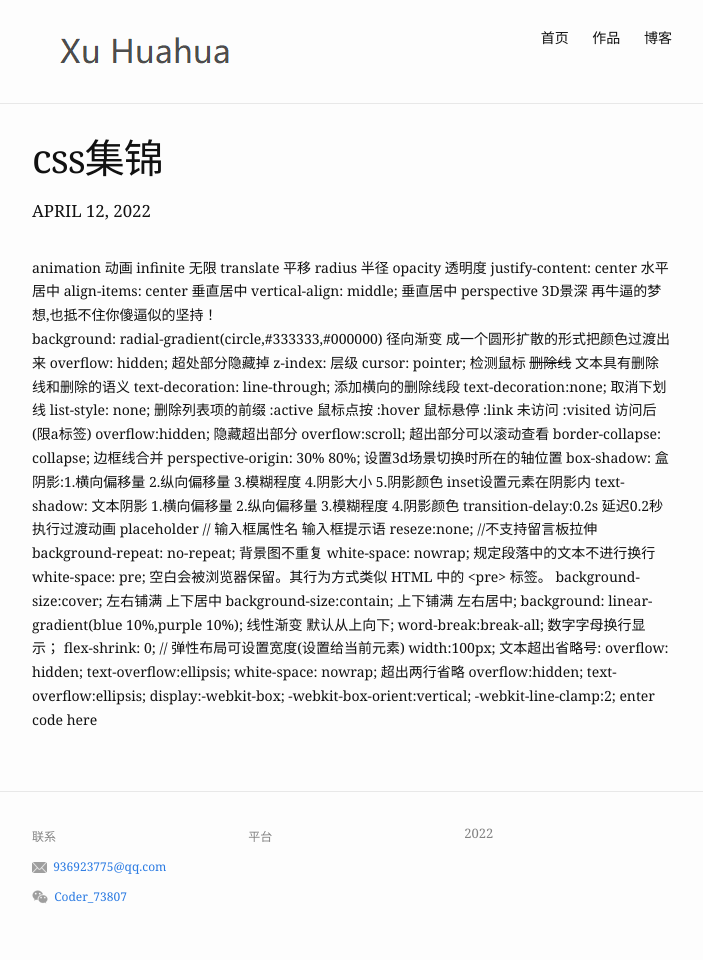
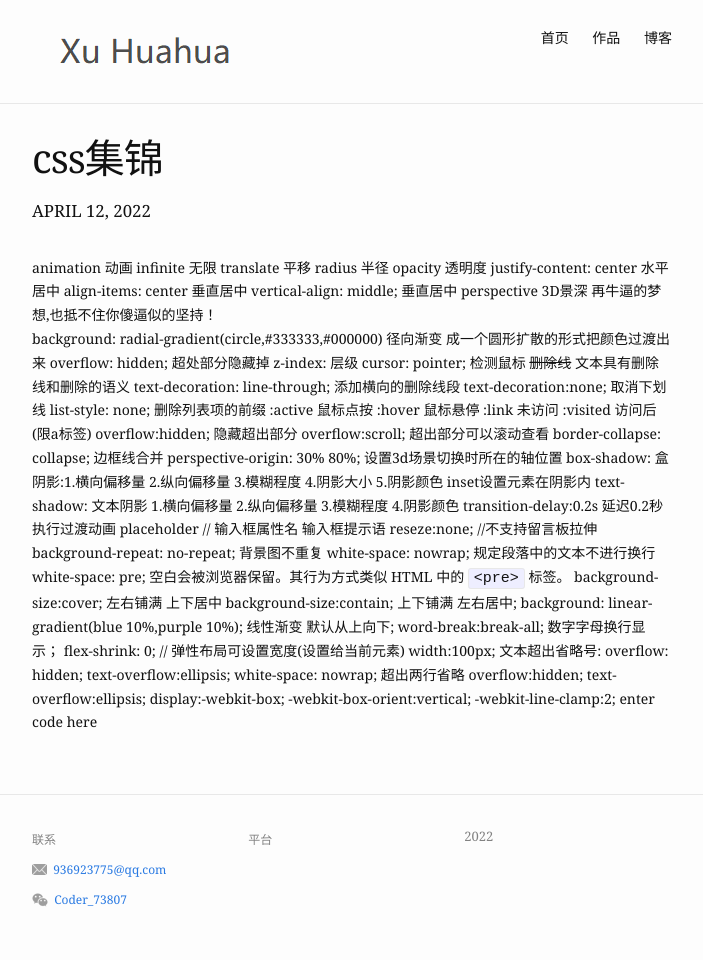
Before and after one commit to ExcellentTim/ExcellentTim.github.io, a Jekyll site: the page built from _posts/2022-04-12-css集锦.md, in a window 1280 px wide. Shown: the whole page, without its empty margins (288-991 px from the left). Built offline with Jekyll 4.4.1, drawn with Linux system fonts in a browser that asks for light colours.

```diff
--- a/_posts/2022-04-12-css集锦.md
+++ b/_posts/2022-04-12-css集锦.md
@@ -36,7 +36,7 @@ date:   2022-04-12 14:00:00
    reseze:none;   //不支持留言板拉伸
    background-repeat: no-repeat;   背景图不重复
    white-space: nowrap;   规定段落中的文本不进行换行
-   white-space: pre;      空白会被浏览器保留。其行为方式类似 HTML 中的 <pre> 标签。
+   white-space: pre;      空白会被浏览器保留。其行为方式类似 HTML 中的 `<pre>` 标签。
    background-size:cover; 左右铺满 上下居中
    background-size:contain; 上下铺满 左右居中;
    background: linear-gradient(blue 10%,purple 10%);  线性渐变  默认从上向下;
```
